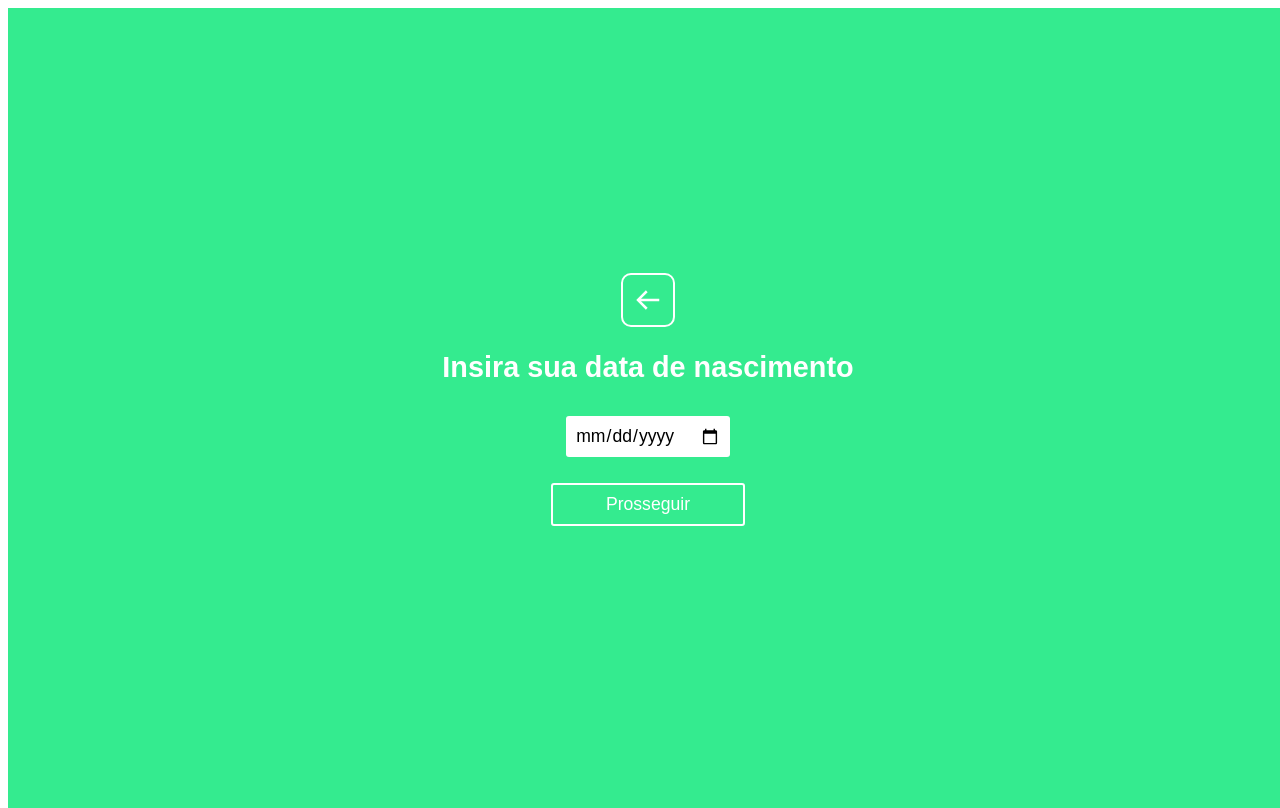
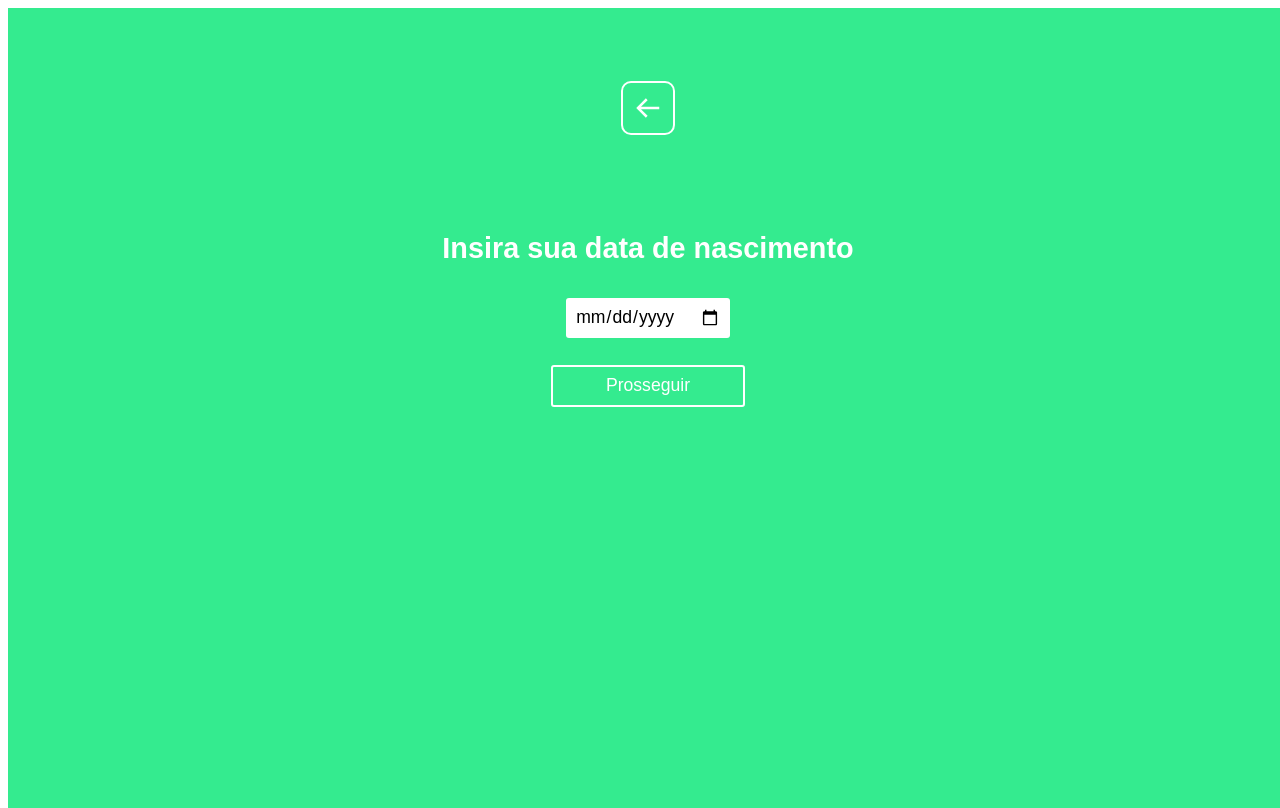
Before and after one commit to adrianomartins002/user_crud, a React (Create React App) app: page /birth in a window 1280 px wide. Built offline with nearby package versions, Linux system fonts and the light colour scheme.

Commit message:
feat(style adjusts)

```diff
--- a/src/common/apis/mock.api.js
+++ b/src/common/apis/mock.api.js
@@ -8,7 +8,7 @@ require('dotenv/config')
 export function newUser(userData) {
   console.log("ënv:", process.env)
   return {
-    url: `https://5f9cb5b56dc8300016d2d8f3.mockapi.io/user-crud/v1/users`,
+    url: `${process.env.REACT_APP_PUBLIC_URL}/user-crud/v1/users`,
     method: 'post',
     headers:{
       'Content-Type': 'application/json'
--- a/src/components/pages/birth/index.js
+++ b/src/components/pages/birth/index.js
@@ -4,38 +4,43 @@ import { BiArrowBack } from 'react-icons/bi';
 import { Link } from 'react-router-dom';
 import { BackButton, Button, Container, Input, LabelMessageError, Title } from '../../atoms';
 
-export default function Birth(){
+export default function Birth() {
     const [birth, setBirth] = useState();
 
     const [messageError, setMessageError] = useState("");
 
-    useEffect(()=>{
+    useEffect(() => {
         let birthLocal = window.localStorage.getItem("birth")
-        if(birthLocal && birthLocal !== "")
+        if (birthLocal && birthLocal !== "")
             setBirth(birthLocal)
-    },[])
+    }, [])
 
 
     function checkAndSaveData(e) {
         if (!birth || birth === "") {
             e.preventDefault()
             setMessageError("É necessário digitar a data de nascimento")
-        }else{
+        } else {
             window.localStorage.setItem("birth", birth)
         }
     }
 
     return (
-        <Container style={{background:"#34eb8f"}}>
+        <Container style={{ background: "#34eb8f" }}>
+            <div className="header-back-button">
                 <Link to="/name">
                     <BackButton><BiArrowBack /></BackButton>
                 </Link>
+
+            </div>
+            <div className="content-input">
+
                 <Title>Insira sua data de nascimento</Title>
                 <Input
                     type={"date"}
-            onChange={(element)=>{
+                    onChange={(element) => {
                         setBirth(element.target.value)
-                if(element.target.value === ""){
+                        if (element.target.value === "") {
                             window.localStorage.removeItem("birth")
                         }
                     }}
@@ -51,6 +56,7 @@ export default function Birth(){
                     to="/mother" >
                     <Button>Prosseguir</Button>
                 </Link>
+            </div>
         </Container>
     );
 }
--- a/src/components/pages/cep/index.js
+++ b/src/components/pages/cep/index.js
@@ -25,7 +25,7 @@ export default function Cep() {
             mothersName: window.localStorage.getItem("mother"),
             ceps: ceps
         }
-        if (data.rg && data.name && data.birth && data.mothersName && ceps.length >0) {
+        if (data.rg && data.name && data.birth && data.mothersName && ceps.length > 0) {
 
 
             const response = await MockUserService.createMockUser(data)
@@ -70,9 +70,12 @@ export default function Cep() {
                 </>
                 :
                 <>
+                    <div className="header-back-button">
                         <Link to="/mother">
                             <BackButton><BiArrowBack /></BackButton>
                         </Link>
+                    </div>
+                    <div className="content-input">
                         <Title>Qual desses ceps você conhece?</Title>
 
                         {arrayPerguntas.map(cep =>
@@ -85,6 +88,7 @@ export default function Cep() {
                             null
                         }
                         <Button type={"button"} onClick={finish}>Finalizar</Button>
+                    </div>
                 </>
             }
 
--- a/src/components/pages/mother/index.js
+++ b/src/components/pages/mother/index.js
@@ -4,38 +4,42 @@ import { BiArrowBack } from 'react-icons/bi';
 import { Link } from 'react-router-dom';
 import { BackButton, Button, Container, Input, LabelMessageError, Title } from '../../atoms';
 
-export default function Mother(){
+export default function Mother() {
     const [mothersName, setMothersName] = useState();
 
     const [messageError, setMessageError] = useState("");
 
-    useEffect(()=>{
+    useEffect(() => {
         let motherLocal = window.localStorage.getItem("mother")
-        if( motherLocal && motherLocal !== "")
+        if (motherLocal && motherLocal !== "")
             setMothersName(motherLocal)
-    },[])
+    }, [])
 
 
     function checkAndSaveData(e) {
         if (!mothersName || mothersName === "") {
             e.preventDefault()
             setMessageError("É necessário digitar o nome da mãe!")
-        }else{
+        } else {
             window.localStorage.setItem("mother", mothersName)
         }
     }
 
 
     return (
-        <Container style={{background:"#34eb8f"}}>
+        <Container style={{ background: "#34eb8f" }}>
+            <div className="header-back-button">
                 <Link to="/birth">
                     <BackButton><BiArrowBack /></BackButton>
                 </Link>
+            </div>
+            <div className="content-input">
+
                 <Title>Insira o nome da sua mãe completo</Title>
                 <Input
-            onChange={(element)=>{
+                    onChange={(element) => {
                         setMothersName(element.target.value)
-                if(element.target.value === ""){
+                        if (element.target.value === "") {
                             window.localStorage.removeItem("mother")
                         }
                     }}
@@ -51,6 +55,7 @@ export default function Mother(){
                     to="/cep"  >
                     <Button>Prosseguir</Button>
                 </Link>
+            </div>
         </Container>
     );
 }
--- a/src/components/pages/name/index.js
+++ b/src/components/pages/name/index.js
@@ -27,9 +27,12 @@ export default function Name() {
 
     return (
         <Container style={{ background: "#34eb8f" }}>
+            <div className="header-back-button">
             <Link to="/">
                 <BackButton><BiArrowBack /></BackButton>
             </Link>
+            </div>
+            <div className="content-input">
             <Title>Insira o seu nome completo</Title>
             <Input
             onChange={(element)=>{
@@ -51,6 +54,7 @@ export default function Name() {
                 to="/birth" >
                 <Button>Prosseguir</Button>
             </Link>
+            </div>
         </Container>
     );
 }
--- a/src/index.css
+++ b/src/index.css
@@ -19,3 +19,18 @@ code {
   font-family: source-code-pro, Menlo, Monaco, Consolas, 'Courier New',
     monospace;
 }
+
+.header-back-button{
+  display: flex;
+    flex: 1 1;
+    flex-direction: column;
+    justify-content: center;
+    align-items: center;
+}
+
+.content-input{
+  display: flex;
+  flex: 3;
+  flex-direction: column;
+  align-items: center;
+}
```
Also changed, not shown: 2 other files (tests, documents, lock files or other folders). Lines whose indentation alone changed are shown as unchanged.
